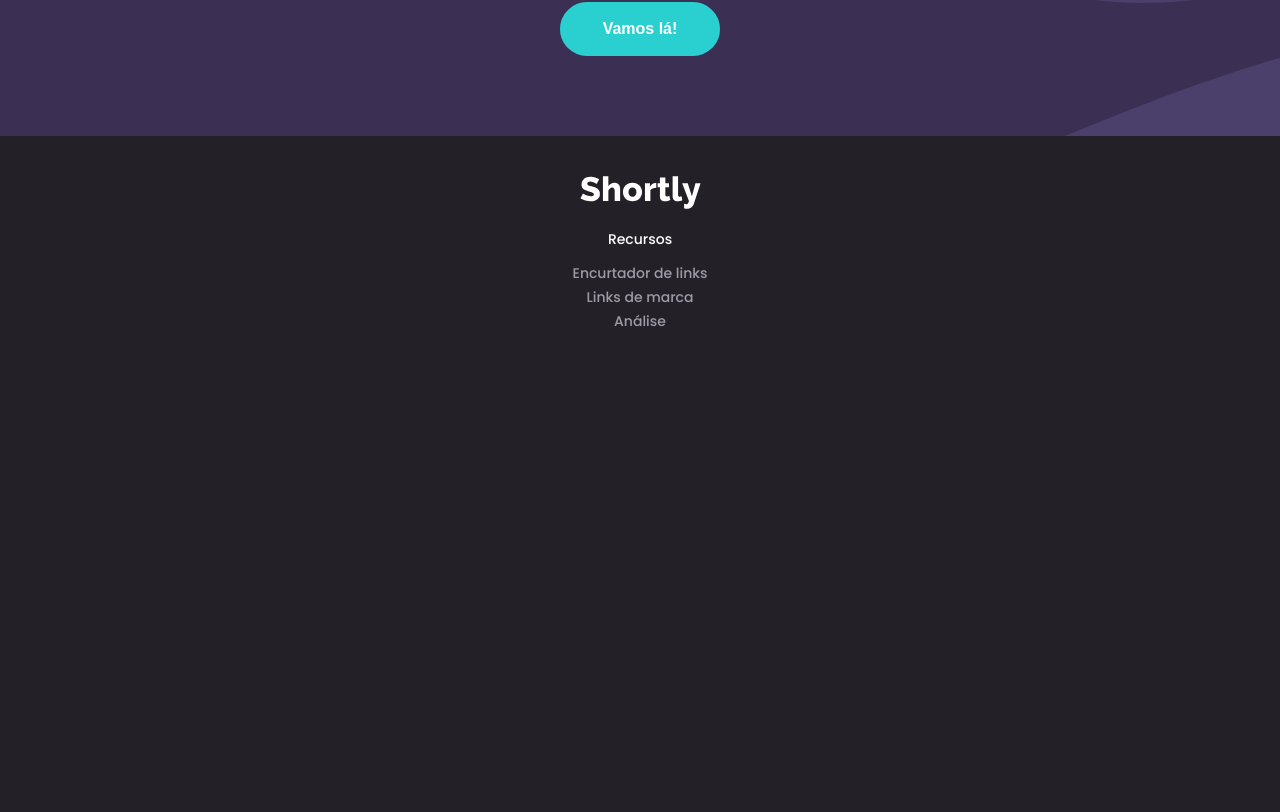
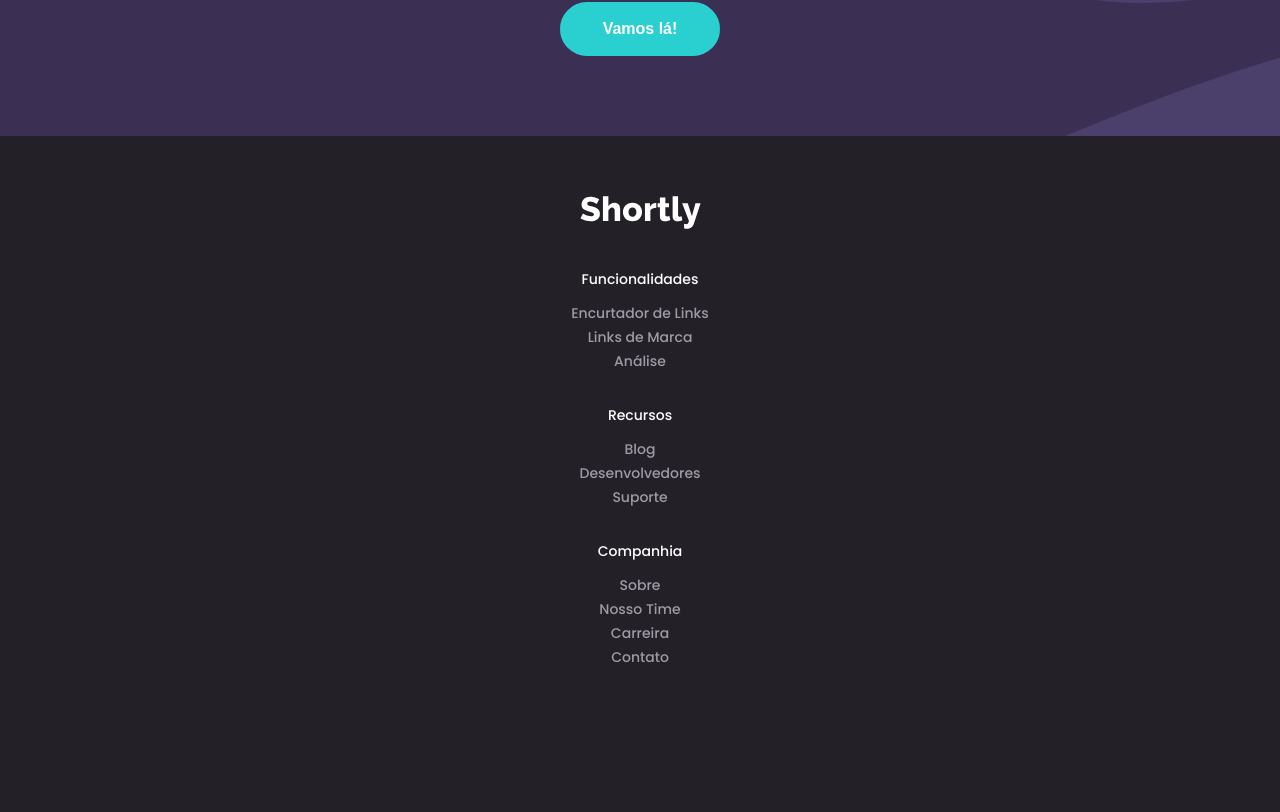
Before and after one commit to Salv-Dev/shortly, a React (Create React App) app: page / in a window 1280 px wide. Shown: the part 1988-2800 px from the top of the page. Built offline with nearby package versions, Linux system fonts and the light colour scheme.

Commit message:
adiciona algumas Listas ao Footer

```diff
--- a/src/components/organisms/Footer/index.tsx
+++ b/src/components/organisms/Footer/index.tsx
@@ -3,7 +3,7 @@ import {ReactComponent as LogoSVG} from './../../../assets/images/logo.svg';
 import List from '../../atoms/List';
 import Link from '../../atoms/Link';
 
-import { Container } from './styles';
+import { Container, WrapperList } from './styles';
 
 
 
@@ -11,11 +11,24 @@ const Footer: React.FC = () => {
   return (
       <Container>
           <Logo href="/" svg={<LogoSVG />} fill="white" />
-          <List title="Recursos" style={{ color: 'white' }} align="center">
-            <Link href="/" hoverColor="#2acfcf" ><li>Encurtador de links</li></Link>
-            <Link href="/" hoverColor="#2acfcf" ><li>Links de marca</li></Link>
-            <Link href="/" hoverColor="#2acfcf" ><li>Análise</li></Link>
-          </List>
+          <WrapperList>
+            <List title="Funcionalidades" style={{ color: 'white' }} align="center">
+              <Link href="/" hoverColor="#2acfcf" ><li>Encurtador de Links</li></Link>
+              <Link href="/" hoverColor="#2acfcf" ><li>Links de Marca</li></Link>
+              <Link href="/" hoverColor="#2acfcf" ><li>Análise</li></Link>
+            </List>
+            <List title="Recursos" style={{ color: 'white' }} align="center">
+              <Link href="/" hoverColor="#2acfcf" ><li>Blog</li></Link>
+              <Link href="/" hoverColor="#2acfcf" ><li>Desenvolvedores</li></Link>
+              <Link href="/" hoverColor="#2acfcf" ><li>Suporte</li></Link>
+            </List>
+            <List title="Companhia" style={{ color: 'white' }} align="center">
+              <Link href="/" hoverColor="#2acfcf" ><li>Sobre</li></Link>
+              <Link href="/" hoverColor="#2acfcf" ><li>Nosso Time</li></Link>
+              <Link href="/" hoverColor="#2acfcf" ><li>Carreira</li></Link>
+              <Link href="/" hoverColor="#2acfcf" ><li>Contato</li></Link>
+            </List>
+          </WrapperList>
       </Container>
   );
 }
--- a/src/components/organisms/Footer/styles.ts
+++ b/src/components/organisms/Footer/styles.ts
@@ -7,5 +7,12 @@ export const Container = styled.footer`
     gap: 20px;
     height: 800px;
     background-color: ${props => props.theme.palette.primary.light.main};
-    padding: 40px 20px;
+    padding: 60px 20px;
 `;
+
+export const WrapperList = styled.div`
+    display: flex;
+    flex-direction: column;
+    gap: 40px;
+    margin-top: 20px;
+`;
```
